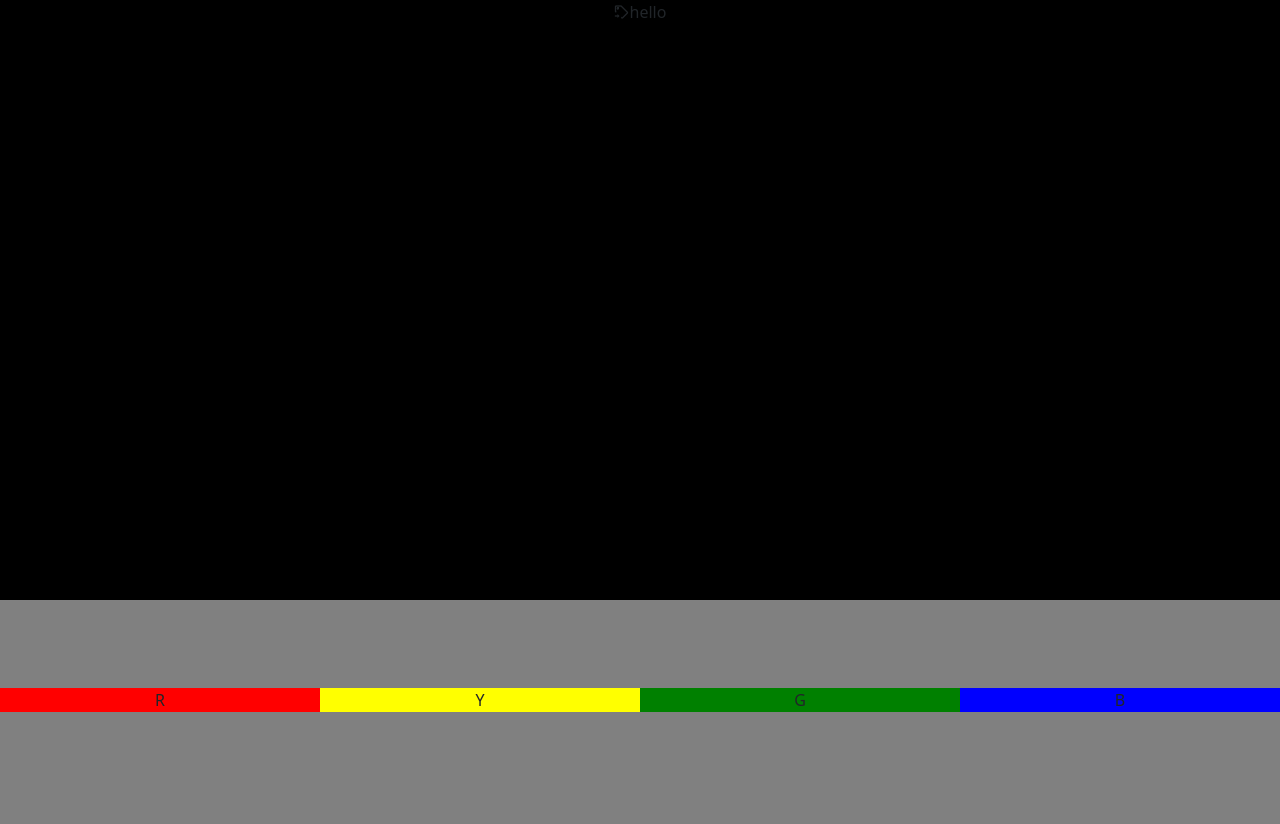
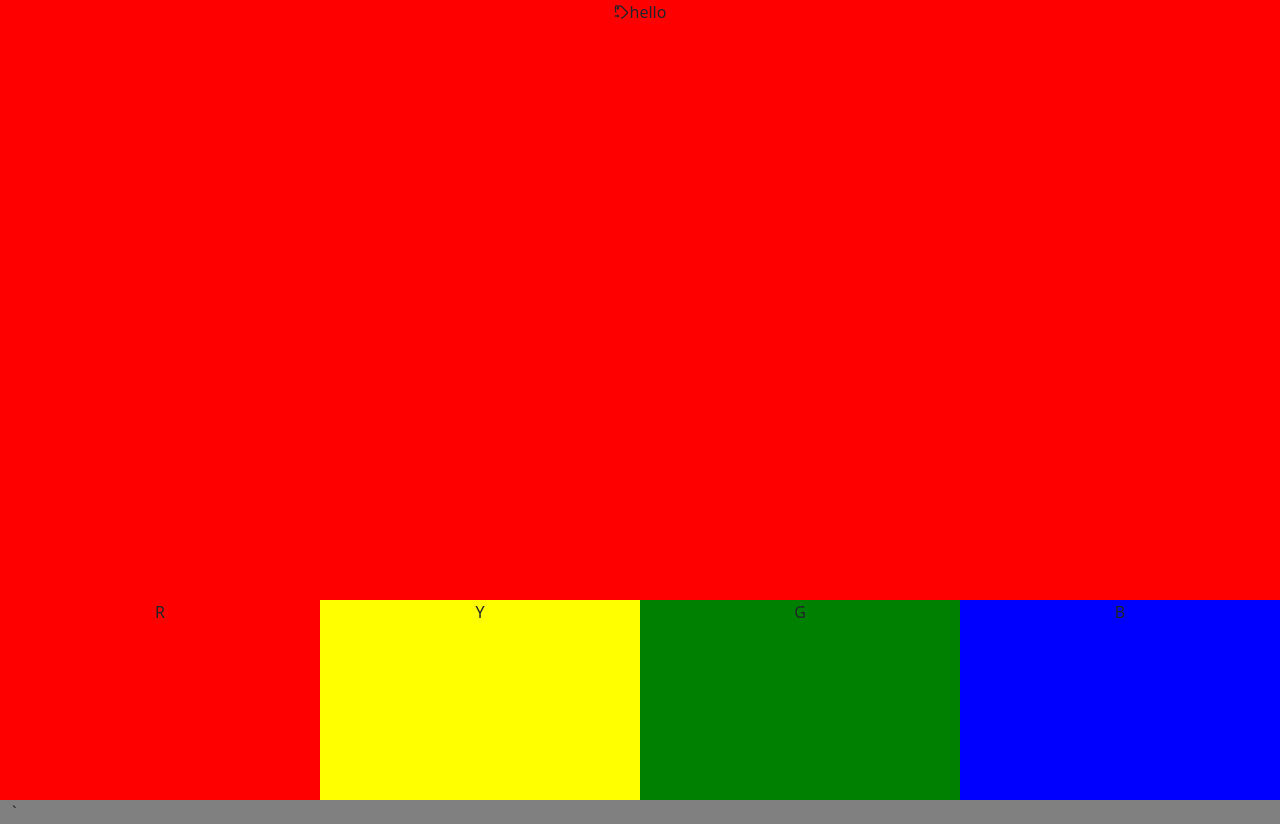
Before and after one commit to MayhemK/uno_tracker, a plain HTML site: page index.html in a window 1280 px wide. Before the commit the page ends 800 px from the top, so only its background shows below. Drawn offline with nearby package versions, Linux system fonts and the light colour scheme.

Commit message:
codespaces doesn't want me to see what I am doing

```diff
--- a/app.js
+++ b/app.js
@@ -1,3 +1,12 @@
-function test() {
-  console.log("hello world")
+function testRed() {
+  console.log("the world is Red")
 }
+function testYellow() {
+  console.log("the world is Yellow")
+}
+function testGreen() {
+  console.log("the world is Green")
+}
+function testBlue() {
+  console.log("the world is Blue")
+}
--- a/index.html
+++ b/index.html
@@ -23,22 +23,22 @@
     </div>
   </section>
   <section class="container-fluid">
-    <div class="row text-center align-items-center" style="min-height: 25dvh; height: 100%;">
-      <div class="col-3" style="background-color: red;">
+    <div class="row text-center align-items-stretch" style="min-height: 25dvh; height: 100%;">
+      <div class="col-3" type="button" onclick="testRed()" style="background-color: red;">
         R
       </div>
-      <div class="col-3" style="background-color: yellow;">
+      <div class="col-3" type="button" onclick="testYellow()" style="background-color: yellow;">
         Y
       </div>
-      <div class="col-3" style="background-color: green;">
+      <div class="col-3" type="button" onclick="testGreen()" style="background-color: green;">
         G
       </div>
-      <div class="col-3" style="background-color: blue;">
+      <div class="col-3" type="button" onclick="testBlue()" style="background-color: blue;">
         B
       </div>
-    </div>
+    </div>`
   </section>
-  <script src="app.js"></script>
+  <script src="/app.js"></script>
 </body>
 
 </html>
--- a/style.css
+++ b/style.css
@@ -4,7 +4,7 @@ body {
 
 .colorBlock {
   min-height: 75dvh;
-  background-color: black;
+  background-color: red;
 }
 
 .bigArrow {
```
